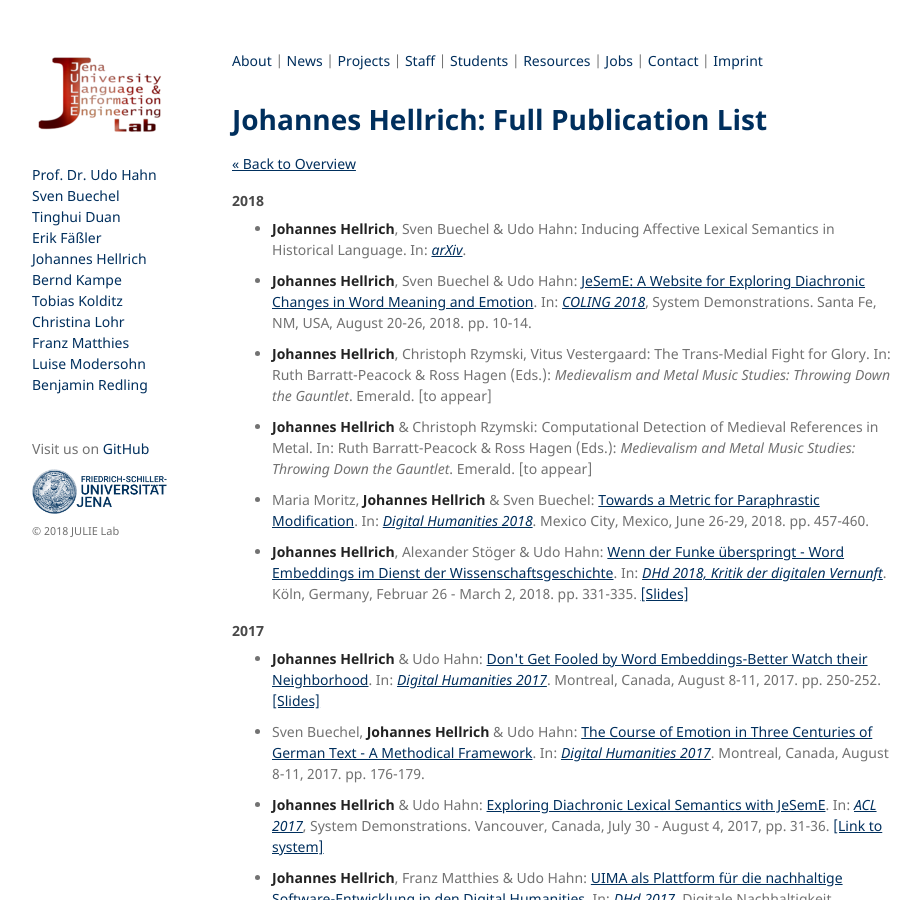
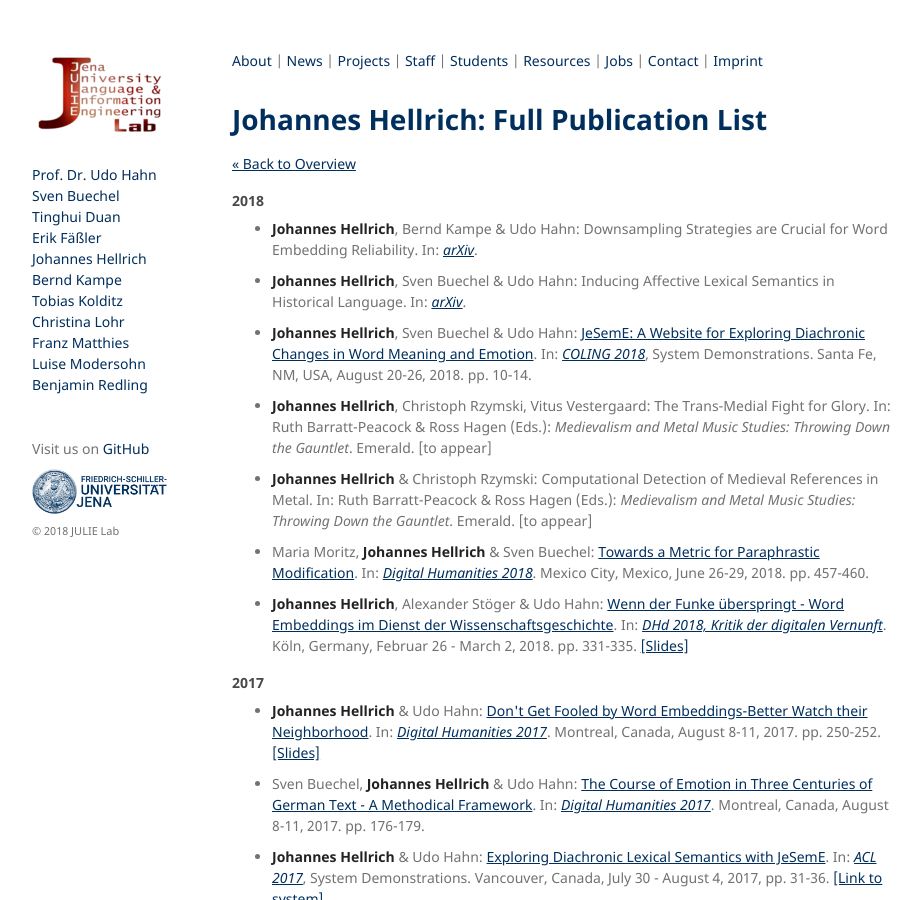
Before and after one commit to JULIELab/JULIELab.github.io, a Jekyll site: the page built from Staff/Hellrich/publication.md, in a window 1280 px wide and 900 px high. Shown: the whole window, without its empty margins (178-1099 px from the left). Built offline with Jekyll 4.4.1, drawn with Linux system fonts in a browser that asks for light colours; our own code applies the rules of GitHub Pages for plain Markdown files.

Commit message:
Update publication.md

```diff
--- a/Staff/Hellrich/publication.md
+++ b/Staff/Hellrich/publication.md
@@ -7,6 +7,8 @@ layout: staff
 [<< Back to Overview](../Johannes+Hellrich.html)
 
 #### 2018
+* **Johannes Hellrich**, Bernd Kampe & Udo Hahn: Downsampling Strategies are Crucial for Word Embedding Reliability. In: *[arXiv](https://arxiv.org/abs/1808.06810)*.
+
 * **Johannes Hellrich**, Sven Buechel & Udo Hahn: Inducing Affective Lexical Semantics in Historical Language. In: *[arXiv](https://arxiv.org/abs/1806.08115)*.
 
 * **Johannes Hellrich**, Sven Buechel & Udo Hahn: [JeSemE: A Website for Exploring Diachronic Changes in Word Meaning and Emotion](https://arxiv.org/abs/1807.04148). In: *[COLING 2018](https://coling2018.org)*, System Demonstrations. Santa Fe, NM, USA, August 20-26, 2018. pp. 10-14.
```
